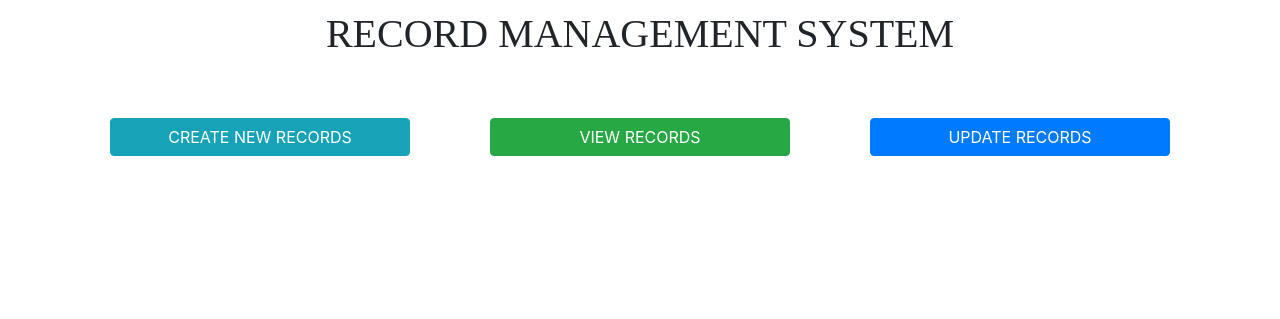
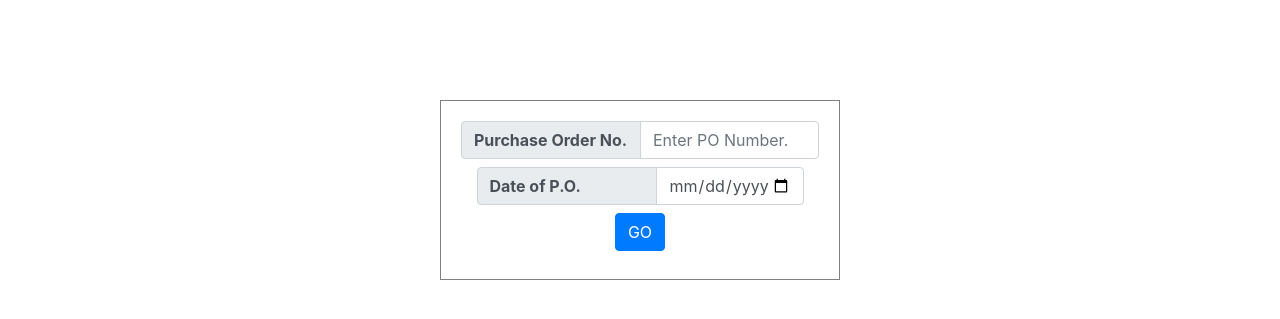
Before and after one commit to sumit684/recordmmt, a PHP site: page / in a window 1280 px wide. Shown: the top 319 px of the page. Run offline with PHP 8.4, Linux system fonts and the light colour scheme; some libraries are stand-ins or nearby versions.

Commit message:
new system

```diff
--- a/index.php
+++ b/index.php
@@ -1,37 +1,77 @@
+<?php
+// function makedir($fname){
+// 	$path = "uploads/".$fname;
+// 	if(!is_dir($path)){
+// 		mkdir($path);
+// 	}
+// 	else{
+// 		echo "Folder with same name already exist";
+// 	}
+
+// }
+?>
+
 <!DOCTYPE html>
 <html>
 <head>
-	<title>RECORD MANAGEMENT SYSTEM</title>
+	<title>NEW RECORDS</title>
 	<?php include 'include/link.html'?>
+	<script src="https://code.jquery.com/jquery-1.12.4.js"></script>
+	<script src="https://code.jquery.com/ui/1.12.1/jquery-ui.js"></script>
 	<style type="text/css">
-        	h1{
-        		font-family: serif;
-        		margin-top: 10px;
-        		margin-bottom: 50px;
+  	/*body{
+  		margin: 50px;
+  		}*/
+  		.col-auto{
+  			margin:auto;
   		}
-        	.col-md-4{
-        		padding: 10px;
-        		text-align: center;
+  		.input-group-text{
+  			width:180px;
   		}
-        	.btn{
-        		width:300px;
+  		.box{
+  			margin:auto;
+  			margin-top: 100px;
+  			border: 1px solid grey;
+  			padding: 20px;
+  			width:400px;
   		}
   	</style>
   </head>
   <body>
-	<div class="container">
-<center><h1>RECORD MANAGEMENT SYSTEM</h1></center>
-<div class="row">
-	<div class="col-md-4">
-		<button class="btn btn-info">CREATE NEW RECORDS</button>
+
+  	<div class="container" >
+  		<div class="box">
+  			<form style="text-align: center;" method="post" action="confirmation.php">
+  				<div class="form-row align-items-center">
+  					<div class="col-auto">
+
+  						<div class="input-group mb-2">
+  							<div class="input-group-prepend">
+  								<div class="input-group-text"><b>Purchase Order No.</b></div>
   							</div>
-	<div class="col-md-4">
-		<button class="btn btn-success">VIEW RECORDS</button>
+  							<input type="text" name="po_number" class="form-control" placeholder="Enter PO Number." autocomplete="off" required>
   						</div>
-	<div class="col-md-4">
-		<button class="btn btn-primary">UPDATE RECORDS</button>
+  					</div>
+  				</div>
+  				<div class="form-row align-items-center">
+  					<div class="col-auto">
+
+  						<div class="input-group mb-2">
+  							<div class="input-group-prepend">
+  								<div class="input-group-text"><b>Date of P.O.</b> </div>
+  							</div>
+  							<input type="date" name="po_date" class="form-control" placeholder="Enter Date" min='2018-01-01' max="<?php echo date('Y-m-d');?>" required>
+  						</div>
+  					</div>
+  				</div>
+  				<div class="form-row align-items-center" style="margin: auto; display: block;">
+  					<div class="col-auto">
+  						<button type="submit" name="submit" class="btn btn-primary mb-2">GO</button>
+  					</div>
   				</div>
 
+  			</form>
+  		</div>
   	</div>
   </body>
   </html>
```
Also changed, not shown: confirmation.php (added, +26 -0 lines), nothing.php (added, +37 -0 lines), record.php (deleted, +0 -85 lines). Lines whose indentation alone changed are shown as unchanged.
